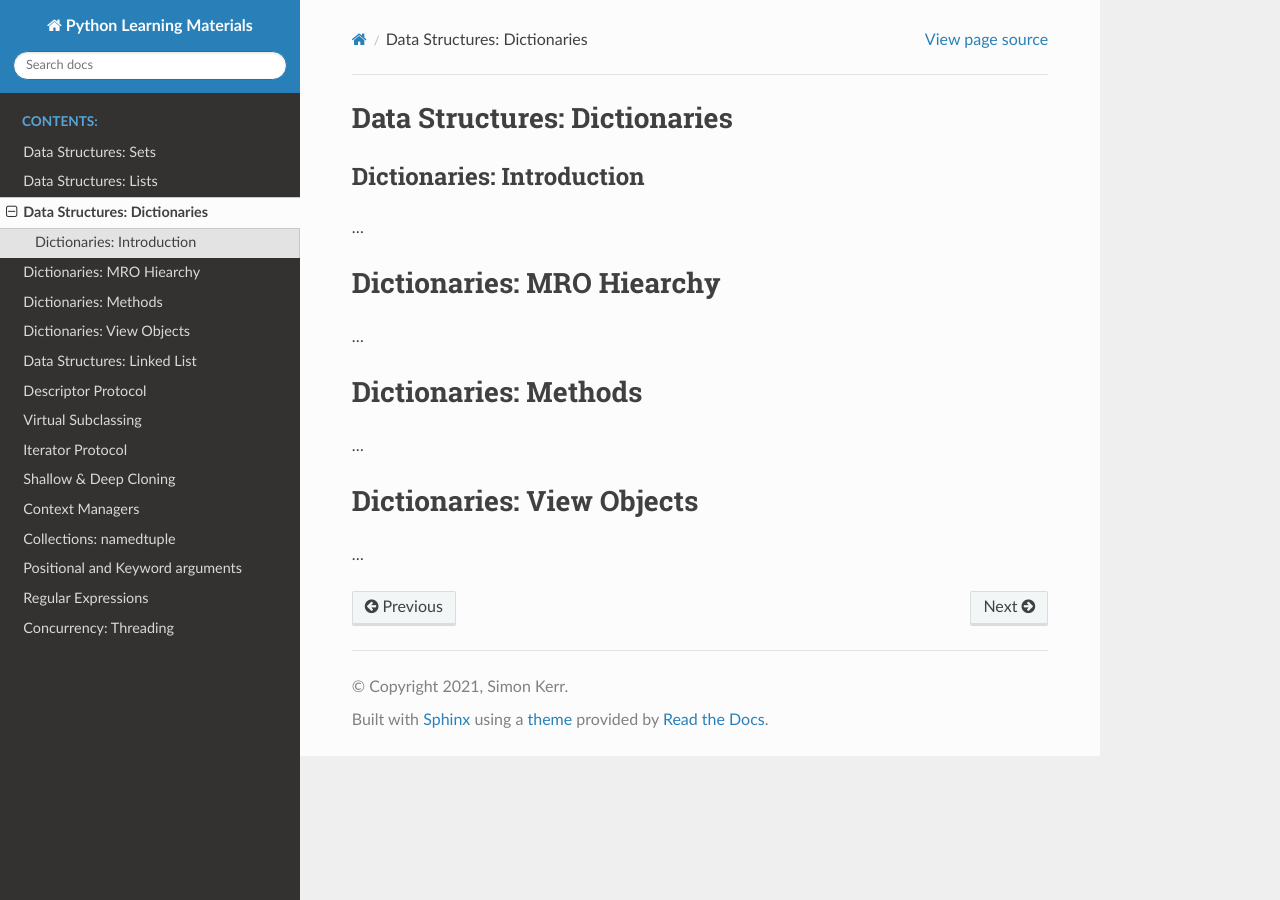
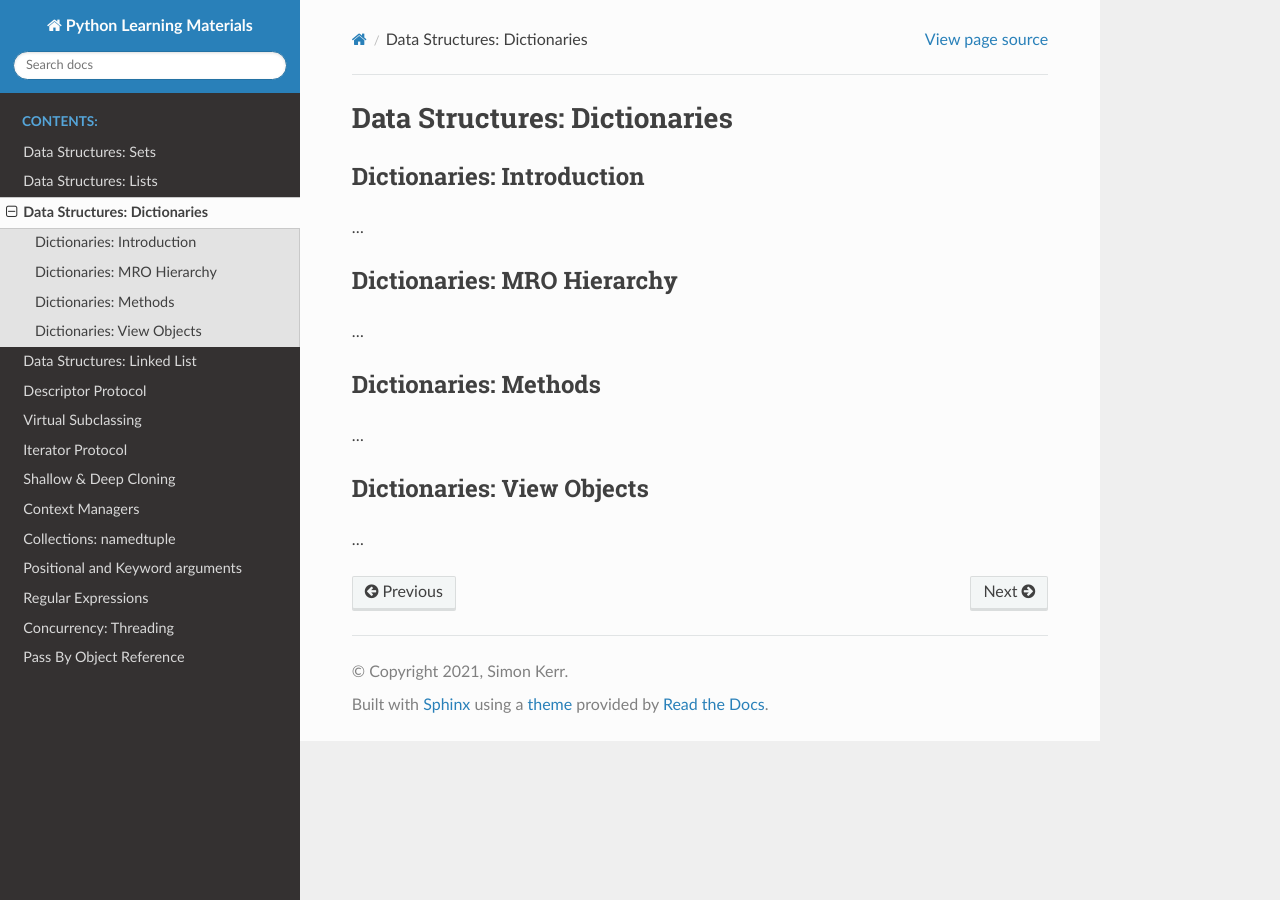
Before and after one commit to symonk/pydocs, a Sphinx documentation site: the page built from docs/source/_data_structures/dictionaries.rst, in a window 1280 px wide. Built offline with Sphinx 7.4.7 and the Read the Docs theme 2.0.0, drawn with Linux system fonts in a browser that asks for light colours.

Commit message:
fix dictionaries; start on pass by assignent docs

```diff
--- a/docs/source/_data_structures/dictionaries.rst
+++ b/docs/source/_data_structures/dictionaries.rst
@@ -6,18 +6,18 @@
 
 ...
 
-Dictionaries: MRO Hiearchy
-===========================
+Dictionaries: MRO Hierarchy
+----------------------------
 
 ...
 
 Dictionaries: Methods
-=======================
+---------------------------
 
 ...
 
 
 Dictionaries: View Objects
-===========================
+---------------------------
 
 ...
--- a/docs/source/pass_by_obj_reference.rst
+++ b/docs/source/pass_by_obj_reference.rst
@@ -0,0 +1,6 @@
+Pass By Object Reference
+=========================
+
+Pass By Object Reference
+-------------------------
+In python, arguments are *passed by assignment*.
```
